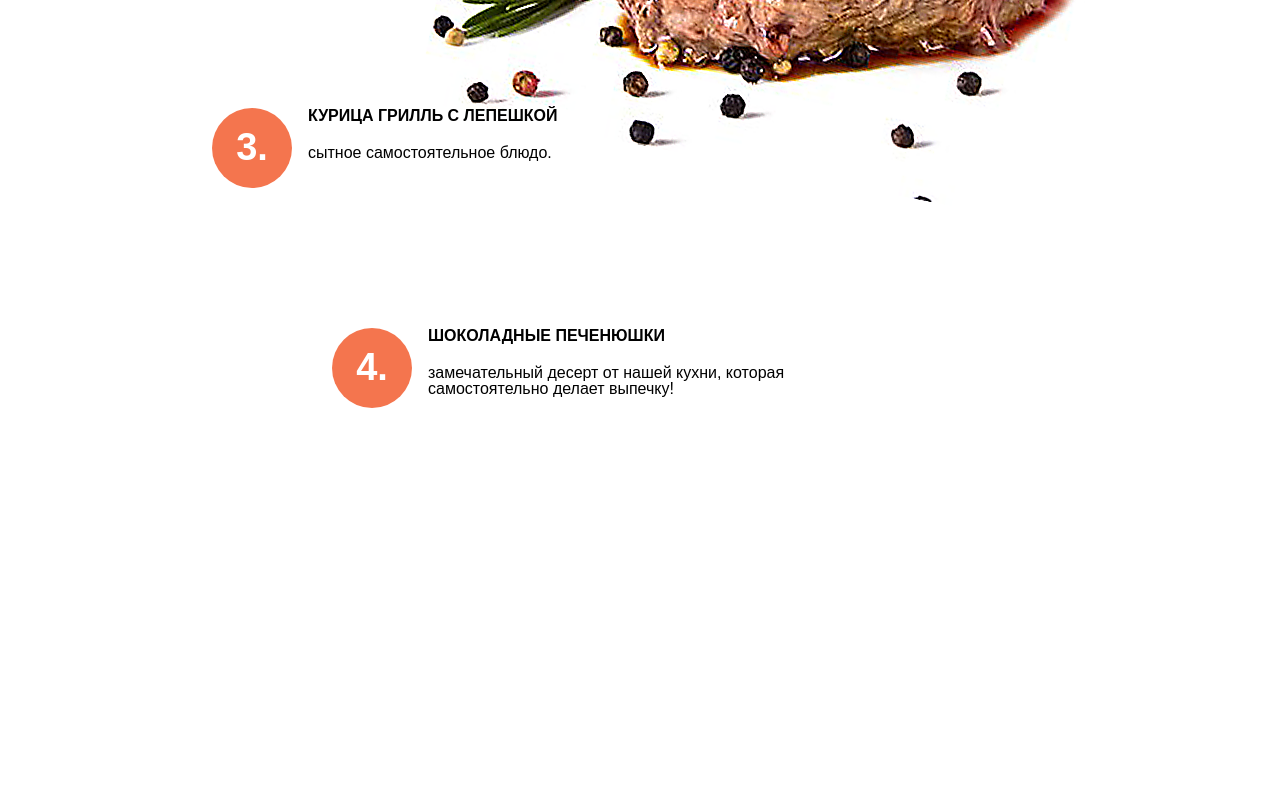
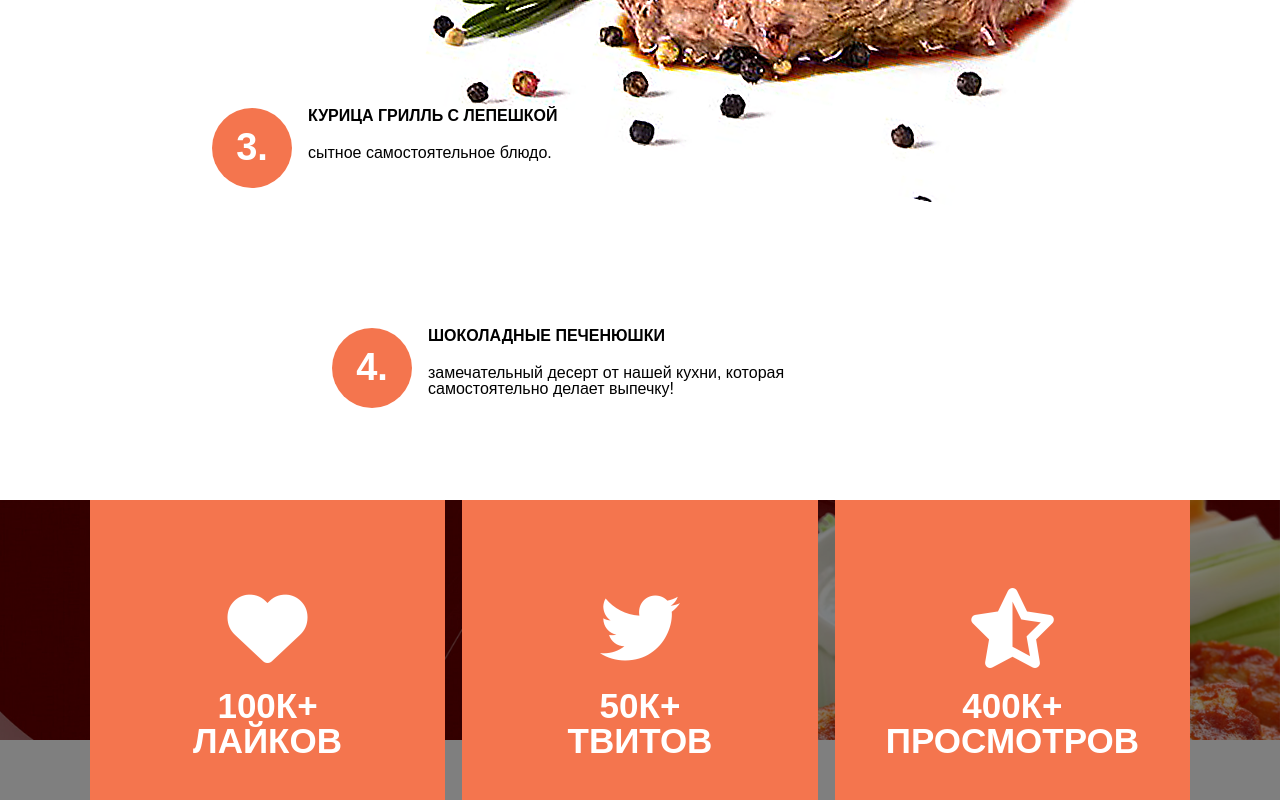
Before and after one commit to AlexABA91/NiseBar-New1, a plain HTML site: page NiseBarNew.html in a window 1280 px wide. Shown: the part 3070-3870 px from the top of the page. Before the commit the page ends 3618 px from the top, so only its background shows below. Drawn offline with Linux system fonts and the light colour scheme.

Commit message:
end counter

```diff
--- a/NiseBarNew.html
+++ b/NiseBarNew.html
@@ -262,8 +262,31 @@
 						</div>
 					</div>
 				</section>
-				<section class="counter">
-
+				<section id="counter">
+					<div class="bgc">
+						<div class="layout">
+							<div class="ollblock">
+								<div class="blockcaunter">
+									<div class="tile lick">
+										<a href=""><i class="fas fa-heart"></i></a>
+										<p class="caunterlick">100к+ лайков</p>
+									</div>
+								</div>
+								<div class="blockcaunter">
+									<div class="tile twits">
+										<a href=""><i class="fab fa-twitter"></i></a>
+										<p class="cauntertwitter">50к+ твитов</p>
+									</div>
+								</div>
+								<div class="blockcaunter">
+									<div class="tile stars">
+										<a href=""><i class="fas fa-star-half-alt"></i></a>
+										<p class="caunterstar">400к+ просмотров</p>
+									</div>
+								</div>
+							</div>
+						</div>
+					</div>
 				</section>
 				<section class="form">
 
--- a/sass/all.scss
+++ b/sass/all.scss
@@ -10,4 +10,5 @@
 @import "partials/reservation.scss";
 @import "partials/menu.scss";
 @import "partials/nutrition.scss";
+@import "partials/counter.scss";
 @import "partials/footer.scss";
--- /dev/null
+++ b/sass/partials/_counter.scss
@@ -0,0 +1,59 @@
+#counter{
+	display: block;
+	position: relative;
+	width: 100%;
+	height: 300px;
+	background: url('../images/img_8.png')0 0/100% auto no-repeat;
+}
+.bgc {
+	background-color:rgb(0%, 0%, 0%, 0.5);
+	width: 100%;
+	height: 100%;
+	display: block;
+	position: absolute;
+	bottom: 0;
+}
+.ollblock{
+	display: flex;
+	justify-content: space-between;
+	position: relative;
+	height: 100%;
+}
+.blockcaunter {
+	position: relative;
+	width: 32.28%;
+	height: 300px;
+	background-color: $color1;
+}
+	.tile{
+		margin: 0 auto;
+		margin-top: calc(50% - 90px);
+		display: block;
+		position: relative;
+
+		& i{font-size: 80px;
+			color: #ffffff;
+			margin-bottom: 20px;
+	}
+		& p{
+			@include font($brand-font-2,35px,bold,#ffffff);
+			text-transform: uppercase;
+		}
+		width: 50%;
+		text-align: center;
+		 &.stars{
+ 	width: 80%;
+}
+ &:hover{
+ 	animation: pulsate 0.5s linear infinite;
+ 	text-shadow: 0 -1px rgba(0,0,0,.1);
+ 	color: rgb(245,245,245);
+ 	@keyframes pulsate {
+ 50% {
+  color: #fff;
+ 	text-shadow: 0 -1px rgba(0,0,0,.3),
+ 	 0 0 5px #ffd,
+ 	 0 0 8px #fff; }
+ }
+}
+}
--- a/sass/partials/_nutrition.scss
+++ b/sass/partials/_nutrition.scss
@@ -97,6 +97,7 @@ position: relative;}
 .listelement4{
 	margin-left: 242px;
 	width: 450px;
+	margin-bottom: 92px;
 }
 .description{
 display: block;
```
Also changed, not shown: css/all.css.
